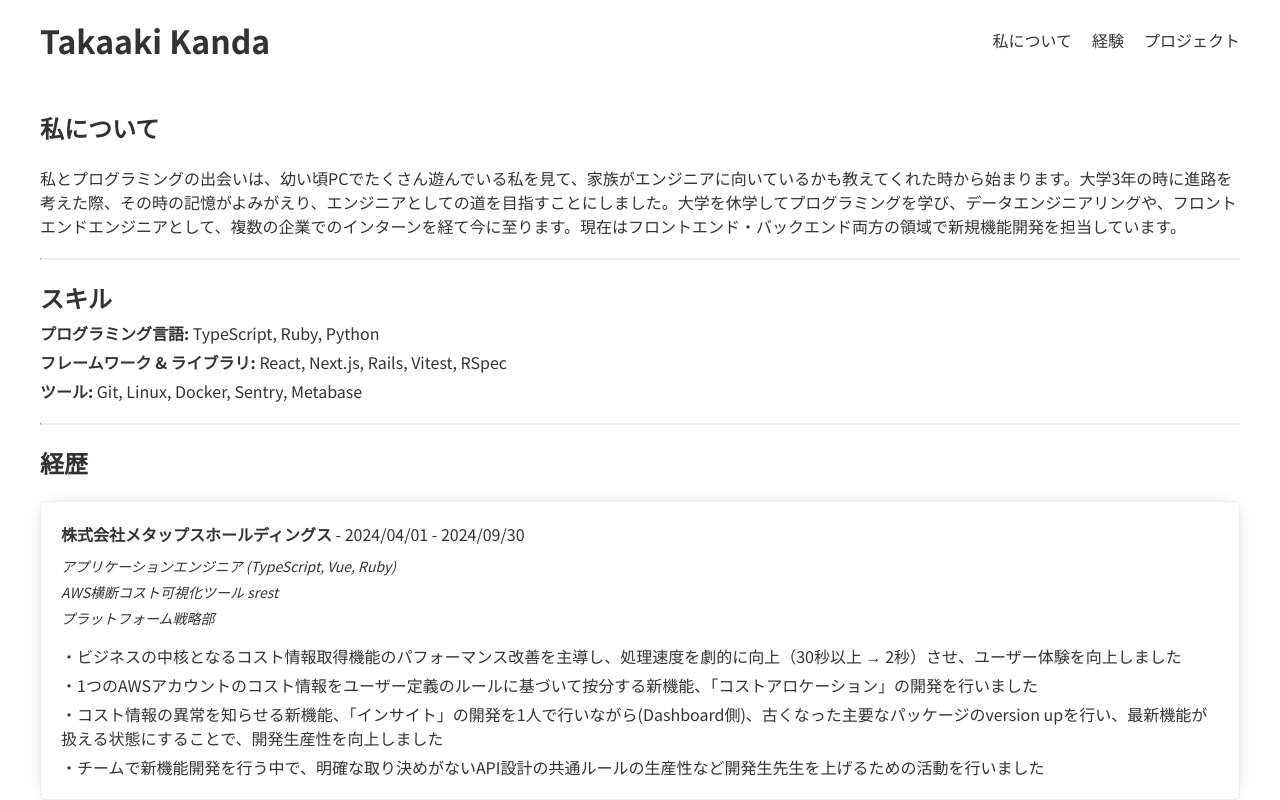
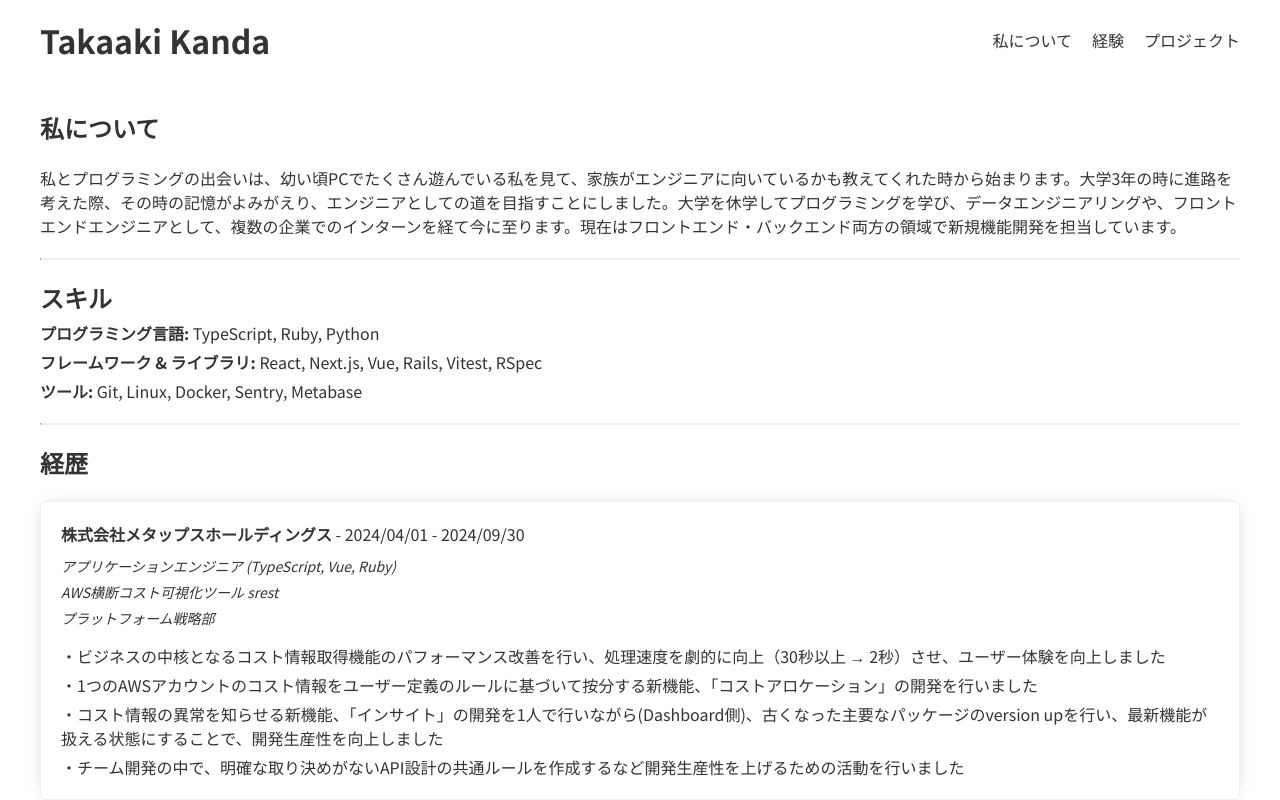
Before and after one commit to kandalog/takaaki-kanda, a React (Vite) app: page / in a window 1280 px wide. Shown: the top 800 px of the page. Built offline with nearby package versions, Linux system fonts and the light colour scheme.

Commit message:
fix: タイポを含む文面の修正

```diff
--- a/src/components/presentation/home/SkillSection.tsx
+++ b/src/components/presentation/home/SkillSection.tsx
@@ -7,8 +7,8 @@ function SkillSection() {
         <strong>プログラミング言語:</strong> TypeScript, Ruby, Python
       </p>
       <p>
-        <strong>フレームワーク & ライブラリ:</strong> React, Next.js, Rails,
-        Vitest, RSpec
+        <strong>フレームワーク & ライブラリ:</strong> React, Next.js, Vue,
+        Rails, Vitest, RSpec
       </p>
       <p>
         <strong>ツール:</strong> Git, Linux, Docker, Sentry, Metabase
--- a/src/components/presentation/home/career/MetapsCareerCard.tsx
+++ b/src/components/presentation/home/career/MetapsCareerCard.tsx
@@ -11,10 +11,10 @@ export function MetapsCareerCard() {
         "プラットフォーム戦略部",
       ]}
       achievements={[
-        "ビジネスの中核となるコスト情報取得機能のパフォーマンス改善を主導し、処理速度を劇的に向上（30秒以上 → 2秒）させ、ユーザー体験を向上しました",
+        "ビジネスの中核となるコスト情報取得機能のパフォーマンス改善を行い、処理速度を劇的に向上（30秒以上 → 2秒）させ、ユーザー体験を向上しました",
         "1つのAWSアカウントのコスト情報をユーザー定義のルールに基づいて按分する新機能、「コストアロケーション」の開発を行いました",
         "コスト情報の異常を知らせる新機能、「インサイト」の開発を1人で行いながら(Dashboard側)、古くなった主要なパッケージのversion upを行い、最新機能が扱える状態にすることで、開発生産性を向上しました",
-        "チームで新機能開発を行う中で、明確な取り決めがないAPI設計の共通ルールの生産性など開発生先生を上げるための活動を行いました",
+        "チーム開発の中で、明確な取り決めがないAPI設計の共通ルールを作成するなど開発生産性を上げるための活動を行いました",
       ]}
     />
   );
```
